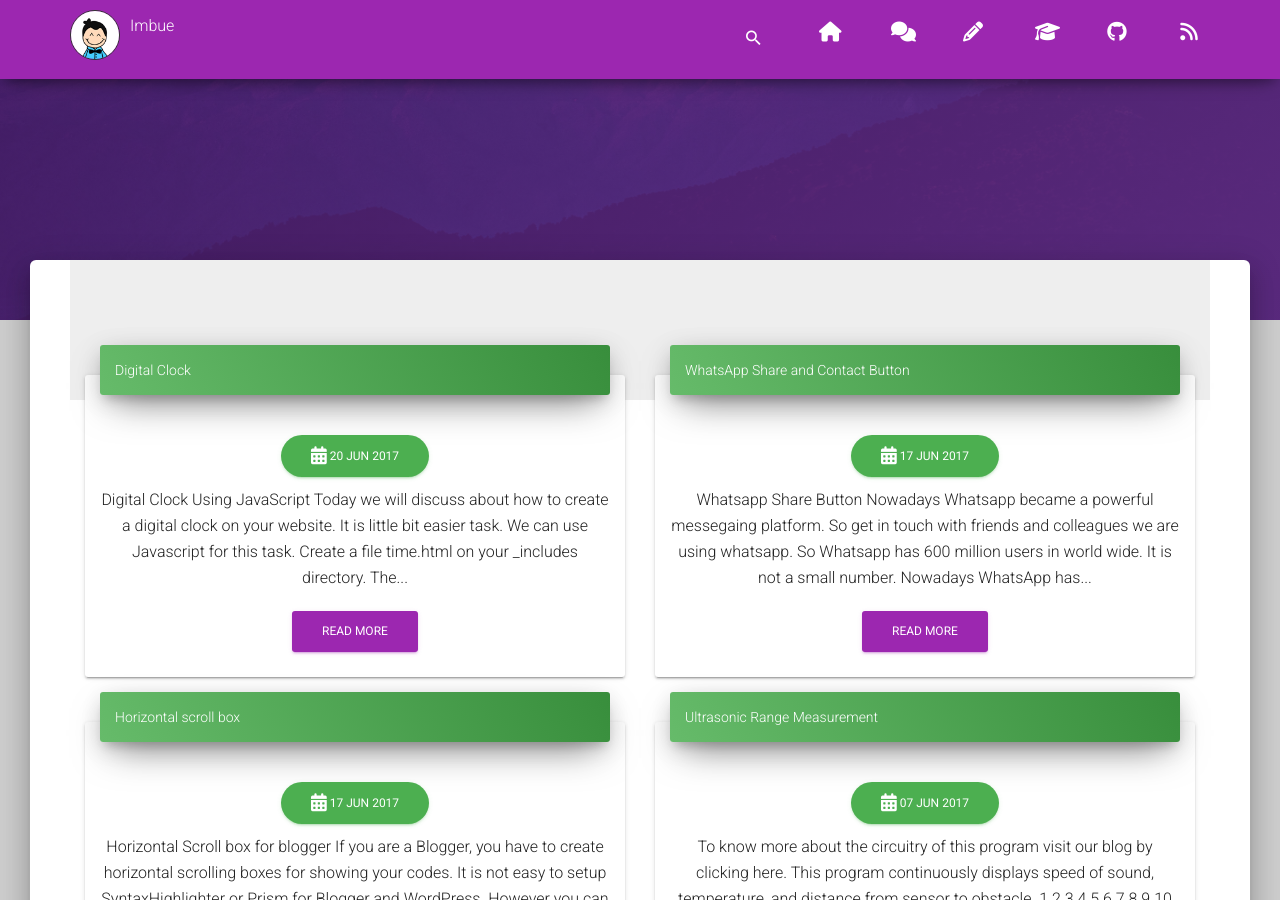
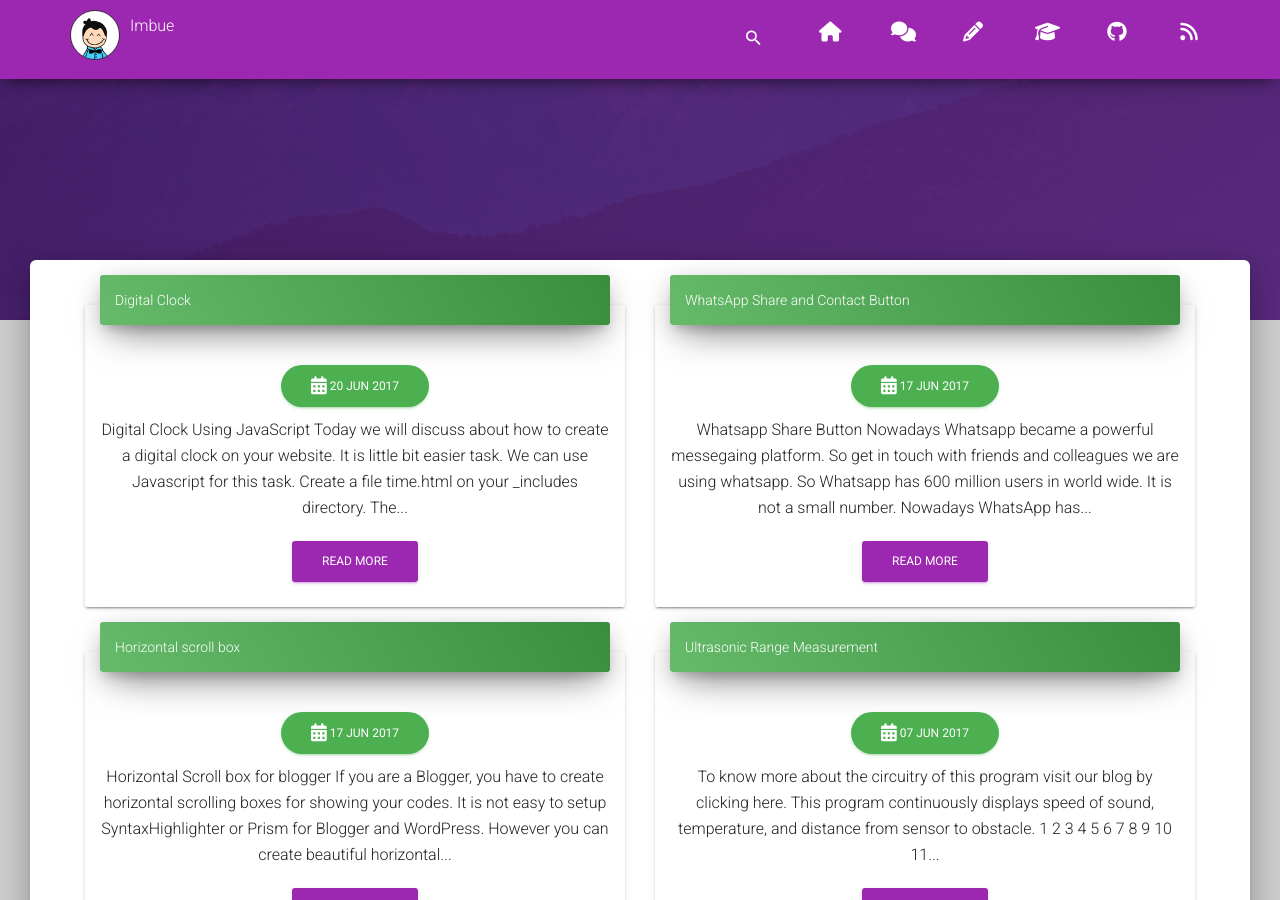
Before and after one commit to tip4programs/imbue, a Jekyll site: the page built from index.html, in a window 1280 px wide and 900 px high, scrolled down 490 px. Built offline with Jekyll 4.4.1, drawn with Linux system fonts in a browser that asks for light colours; nearby versions of some CDN libraries; the list of posts is cut into pages by our own code.

Commit message:
Update index.html

```diff
--- a/index.html
+++ b/index.html
@@ -3,7 +3,6 @@ layout: default
 title: Welcome to Our Blog
 ---
 
-<div class="section section-tabs">
 {% for post in paginator.posts %}
 <div class="col-md-6">
         <div class="card card-nav-tabs">
@@ -17,7 +16,7 @@ title: Welcome to Our Blog
               </div>
               </div>
      <div class="content">
-       <div class="tab-content text-center style="overflow:hidden">
+       <div class="tab-content text-center">
            <div class="tab-pane active" role="tabpanel" style="overflow:hidden">
            <button class="btn btn-success btn-round">
                <i class="fa fa-calendar" aria-hidden="true"></i> {{ post.date | date_to_string }}
@@ -30,9 +29,9 @@ title: Welcome to Our Blog
       </div>
     </div>
        {% endfor %}
-  </div>
+
     <!-- Pagination links -->
-<div class="section section-pagination">
+
 <div class="text-center">
     <ul class="pagination pagination-primary flex-wrap">
     {% if paginator.total_pages == 1 %}
@@ -79,5 +78,4 @@ title: Welcome to Our Blog
 {% endif %}
 </ul>
 </div>
-</div>
 <!-- end of pagination -->
```
